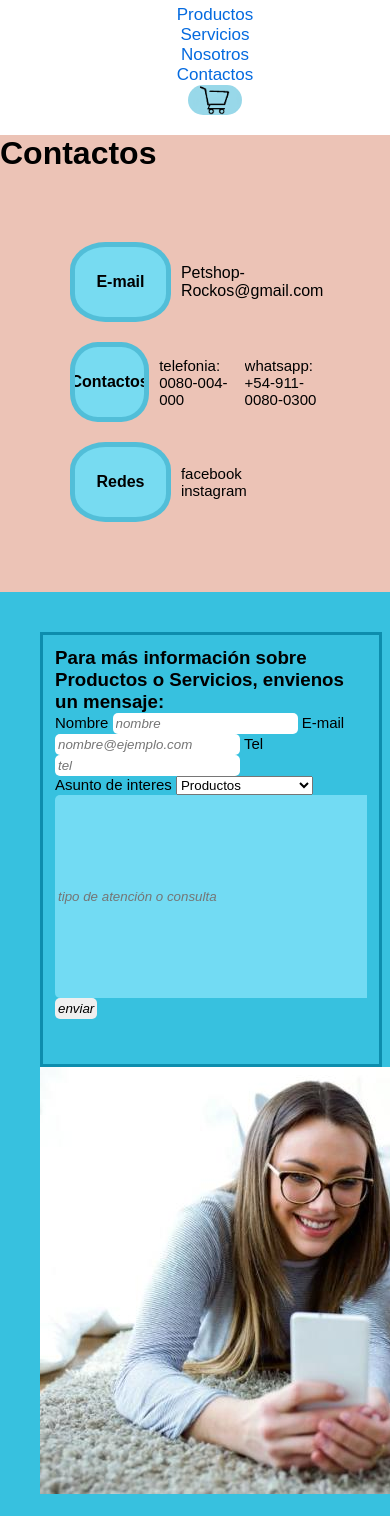
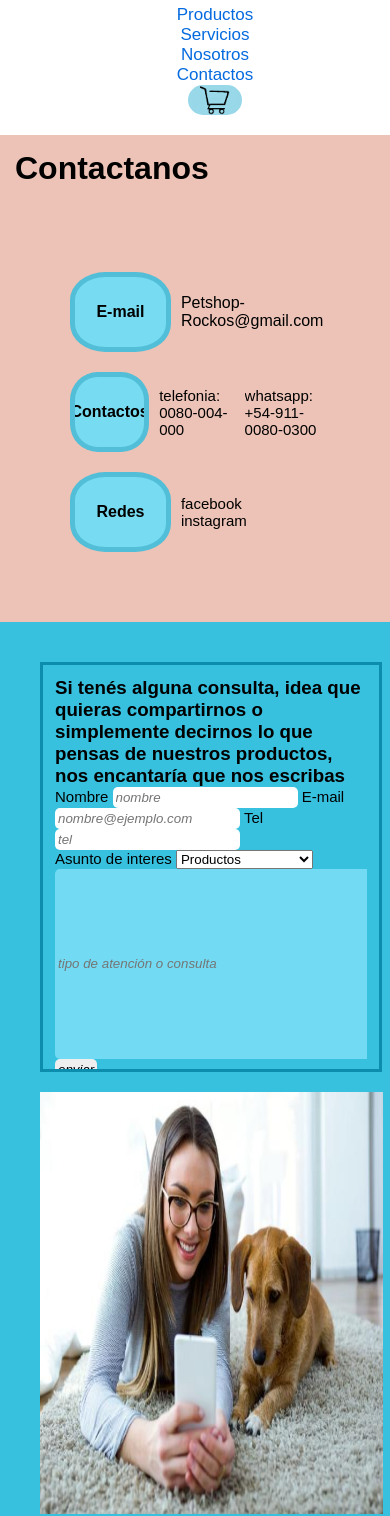
Before and after one commit to LuaAcosta97/EntregaFinal-Acosta, a plain HTML site: page pages/contactos.html in a window 390 px wide. Shown: the part 105-1621 px from the top of the page. Drawn offline with Linux system fonts and the light colour scheme.

Commit message:
arreglo de imgs

```diff
--- a/css/style.css
+++ b/css/style.css
@@ -73,6 +73,9 @@ a:hover {
   margin: 15px;
 }
 
+.buscador:hover{
+padding: 10px;
+}
 input {
   padding: 3px;
   align-items: start;
@@ -104,7 +107,7 @@ input:hover {
 .container-products {
   display: grid;
   grid-template-columns: 1fr 1fr;
-  grid-template-rows: 1fr;
+  grid-template-rows: 1fr, 1fr;
   grid-template-areas:
     ". product1"
     "product2 .";
@@ -119,6 +122,9 @@ input:hover {
   border-radius: 10px;
   box-shadow: 1px 1px 5px;
 }
+.product1:hover {
+  background-color: rgb(250, 248, 246);
+  }
 
 .product2 {
   grid-area: product2;
@@ -308,6 +314,10 @@ input:hover {
   width: 400px;
   height: 200px;
 }
+.cont-h1{
+  margin: 15px;
+  font-size: xx-large;
+}
 
 .cont-section-divs {
   display: flex;
@@ -329,17 +339,17 @@ input:hover {
 
 .formul-container {
   border: rgb(13, 141, 173) 3px solid;
-  height: 370px;
+  height: 390px;
   padding: 12px;
   max-width: 40%;
 }
 .formul-textarea {
-  height: 250;
-  width: 450;
+  height: 250px;
+  width: 450px;
   background-color: #8be7fcb2;
 }
-.img-contac {
-  height: 420px;
+.cont-img-container{
+   height: 100%;
   max-width: 40%;
   overflow: hidden;
 }
@@ -365,6 +375,10 @@ input:hover {
     align-items: center;
     width: 100%;
     background-color: white;
+  }
+  .buscador{
+    width: 200px;
+
   }
 
   .eslogan{
@@ -415,6 +429,12 @@ input:hover {
     display: block;
   }
 
+  .card {
+    width: 100%;
+  }
+.comedero{
+  width: 100%;
+}
   .piedras {
     width: 70%;
   }
@@ -473,8 +493,8 @@ input:hover {
   .nos-article-info2 {
     width: 80%;
     height: 20%;
-  }
 
+}
   .cont-section-divs {
     display: block;
     justify-content: space-between;
@@ -488,35 +508,43 @@ input:hover {
   }
 
   .formul {
-    height: 120%;
+    height: 100%;
     width: 100%;
     background-color: #05c1ebc7;
     display: block;
+    border-radius: 0%;
     overflow: hidden;
-    border-radius: 0%;
   }
 
   .formul-container {
-    height: 40%;
+    height: 45%;
     padding: 12px;
     max-width: 80%;
+    overflow: hidden;
   }
   .formul-textarea {
     height: 50%;
   }
-  .img-contac {
-    margin-top: 20px;
+
+  .cont-img-container{
+   margin-top: 20px;
     height: 100%;
     width: 100%;
-    overflow: hidden;
+    overflow: visible;
   }
+
+ .cont-img {
+  height: 50%;
+    width: 220%;
+ }
+
 
   .footer {
     display: flex;
     flex-direction: column;
     align-items: flex-start;
     padding-top: 30px;
-    height: 280px;
+    min-height:50%;
     background-color: white;
     width: 100%;
   }
--- a/pages/contactos.html
+++ b/pages/contactos.html
@@ -26,7 +26,7 @@
         </nav>
     </header>
     <main>
-        <H1>Contactos</H1>
+        <H1 class="cont-h1">Contactanos</H1>
 
 
         <section class="cont-section-divs">
@@ -56,7 +56,8 @@
         </section>
         <section class=" formul">
             <div class="formul-container">
-                <h3> Para más información sobre Productos o Servicios, envienos un mensaje: </h3>
+                <h3> Si tenés alguna consulta, idea que quieras compartirnos o simplemente decirnos lo que pensas de
+                    nuestros productos, nos encantaría que nos escribas </h3>
                 <form action="#" method="get">
                     <ul>
                         <label for="Nombre"> Nombre </label>
@@ -80,8 +81,9 @@
                     <input type="submit" value="enviar">
                 </form>
             </div>
-            <div class="img-prod-contac">
-                <img src="../recursos/0dcd8538461fa5a46ea8f8a9322ae34e.jpg" alt="dueñoy-su-perrito-con-el-cel">
+            <div class="cont-img-container">
+                <img class="cont-img" src="../recursos/0dcd8538461fa5a46ea8f8a9322ae34e.jpg"
+                    alt="dueñoy-su-perrito-con-el-cel">
             </div>
         </section>
     </main>
```
Also changed, not shown: index.html (+5 -5 lines), pages/productos.html (+1 -1 lines).
